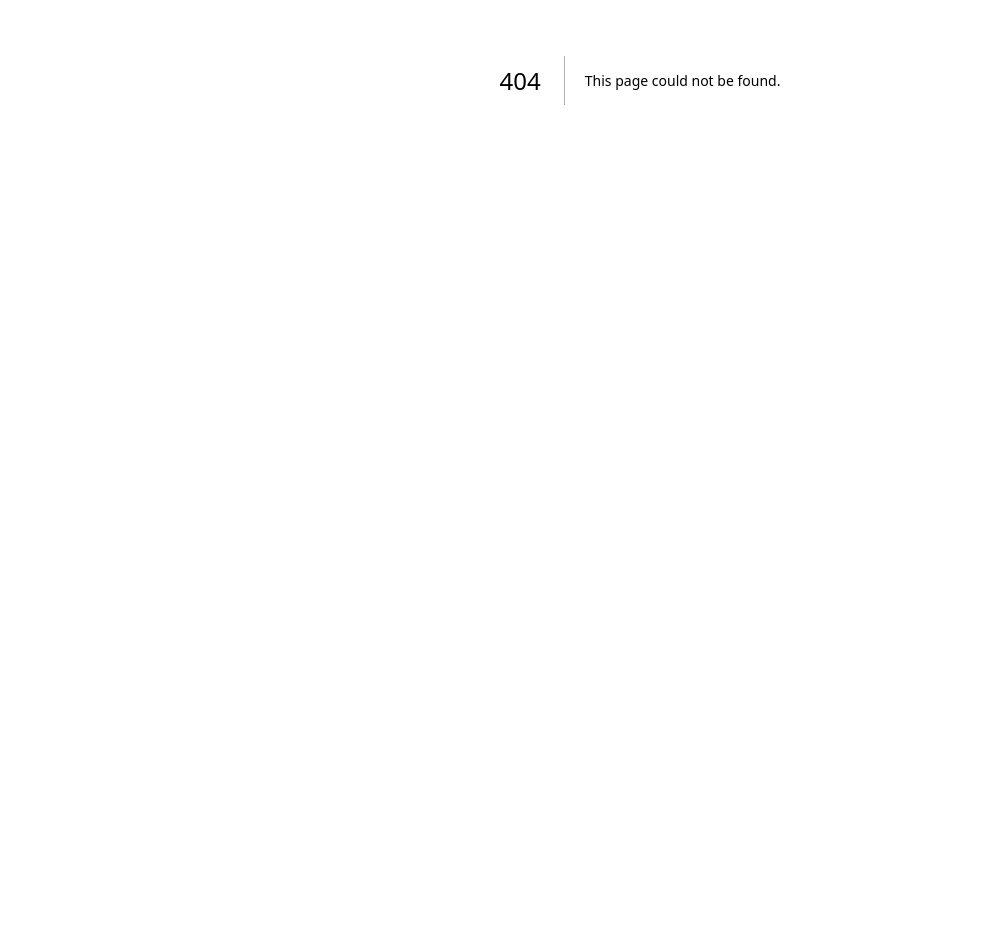
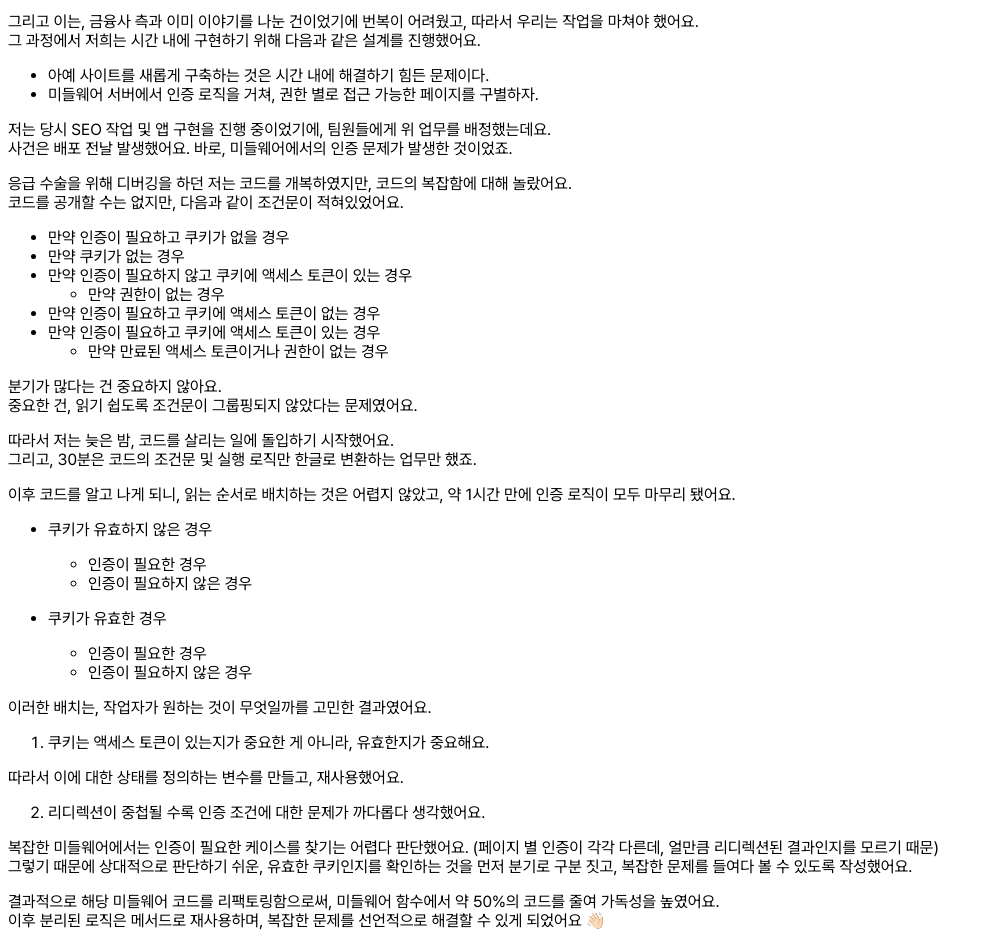
Before and after one commit to moon-and-rich/cant-back, a Next.js app: page /posts/tidy-first/part1/chapter5/jengyoung in a window 1280 px wide. Before the commit this address had no page. Shown: the part 320-1266 px from the top of the page, without its empty margins (0-993 px from the left). Before the commit the page ends 800 px from the top, so only its background shows below. Built offline with nearby package versions, Linux system fonts and the light colour scheme.

Commit message:
docs: 챕터 5. 읽는 순서

```diff
--- a/pages/posts/tidy-first/part1/chapter5/_meta.json
+++ b/pages/posts/tidy-first/part1/chapter5/_meta.json
@@ -1,5 +1,8 @@
 {
   "bo-like-chicken": {
     "title": "bo-like-chicken"
+  },
+  "jengyoung": {
+    "title": "jengyoung"
   }
 }
--- /dev/null
+++ b/pages/posts/tidy-first/part1/chapter5/jengyoung.mdx
@@ -0,0 +1,65 @@
+# 읽는 순서
+
+## 요약
+
+코드를 읽을 때에는 독자의 입장이 되어, 먼저 읽도록 의도하고 싶은 코드의 순서를 배치하라는 내용이었어요.
+그리고 이는 자신의 경험을 살려 판단하며, 가장 읽기 좋은 코드 배치를 찾아나가야 해요.
+
+## 예제
+
+### 복잡한 인증 미들웨어 리팩토링하기.
+
+아직도 생각나는 재밌는 코드가 하나 있는데요. 바로 대출 중개 서비스 관리자 기능 구축하는 건이었어요.
+중요한 작업임에도 불과하고, 개발팀에는 오직 1주일의 시간 안에, 상담사 관리자 기능을 구축하라는 요구사항이 들어왔어요. 😭
+
+그리고 이는, 금융사 측과 이미 이야기를 나눈 건이었기에 번복이 어려웠고, 따라서 우리는 작업을 마쳐야 했어요.
+그 과정에서 저희는 시간 내에 구현하기 위해 다음과 같은 설계를 진행했어요.
+
+- 아예 사이트를 새롭게 구축하는 것은 시간 내에 해결하기 힘든 문제이다.
+- 미들웨어 서버에서 인증 로직을 거쳐, 권한 별로 접근 가능한 페이지를 구별하자.
+
+저는 당시 SEO 작업 및 앱 구현을 진행 중이었기에, 팀원들에게 위 업무를 배정했는데요.
+사건은 배포 전날 발생했어요. 바로, 미들웨어에서의 인증 문제가 발생한 것이었죠.
+
+응급 수술을 위해 디버깅을 하던 저는 코드를 개복하였지만, 코드의 복잡함에 대해 놀랐어요.
+코드를 공개할 수는 없지만, 다음과 같이 조건문이 적혀있었어요.
+
+- 만약 인증이 필요하고 쿠키가 없을 경우
+- 만약 쿠키가 없는 경우
+- 만약 인증이 필요하지 않고 쿠키에 액세스 토큰이 있는 경우
+  - 만약 권한이 없는 경우
+- 만약 인증이 필요하고 쿠키에 액세스 토큰이 없는 경우
+- 만약 인증이 필요하고 쿠키에 액세스 토큰이 있는 경우
+  - 만약 만료된 액세스 토큰이거나 권한이 없는 경우
+
+분기가 많다는 건 중요하지 않아요.
+중요한 건, 읽기 쉽도록 조건문이 그룹핑되지 않았다는 문제였어요.
+
+따라서 저는 늦은 밤, 코드를 살리는 일에 돌입하기 시작했어요.
+그리고, 30분은 코드의 조건문 및 실행 로직만 한글로 변환하는 업무만 했죠.
+
+이후 코드를 알고 나게 되니, 읽는 순서로 배치하는 것은 어렵지 않았고, 약 1시간 만에 인증 로직이 모두 마무리 됐어요.
+
+- 쿠키가 유효하지 않은 경우
+
+  - 인증이 필요한 경우
+  - 인증이 필요하지 않은 경우
+
+- 쿠키가 유효한 경우
+
+  - 인증이 필요한 경우
+  - 인증이 필요하지 않은 경우
+
+이러한 배치는, 작업자가 원하는 것이 무엇일까를 고민한 결과였어요.
+
+1. 쿠키는 액세스 토큰이 있는지가 중요한 게 아니라, 유효한지가 중요해요.
+
+따라서 이에 대한 상태를 정의하는 변수를 만들고, 재사용했어요.
+
+2. 리디렉션이 중첩될 수록 인증 조건에 대한 문제가 까다롭다 생각했어요.
+
+복잡한 미들웨어에서는 인증이 필요한 케이스를 찾기는 어렵다 판단했어요. (페이지 별 인증이 각각 다른데, 얼만큼 리디렉션된 결과인지를 모르기 때문)
+그렇기 때문에 상대적으로 판단하기 쉬운, 유효한 쿠키인지를 확인하는 것을 먼저 분기로 구분 짓고, 복잡한 문제를 들여다 볼 수 있도록 작성했어요.
+
+결과적으로 해당 미들웨어 코드를 리팩토링함으로써, 미들웨어 함수에서 약 50%의 코드를 줄여 가독성을 높였어요.
+이후 분리된 로직은 메서드로 재사용하며, 복잡한 문제를 선언적으로 해결할 수 있게 되었어요 👋🏻
```
